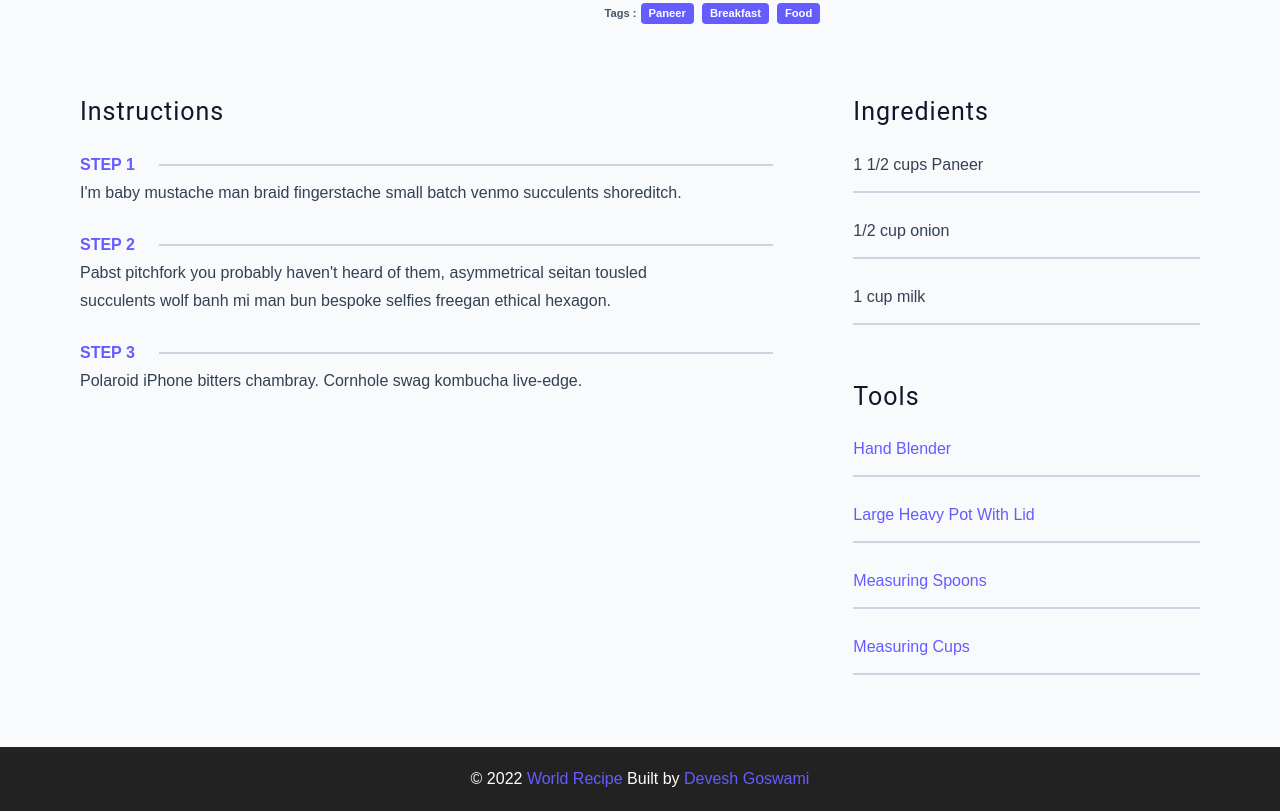
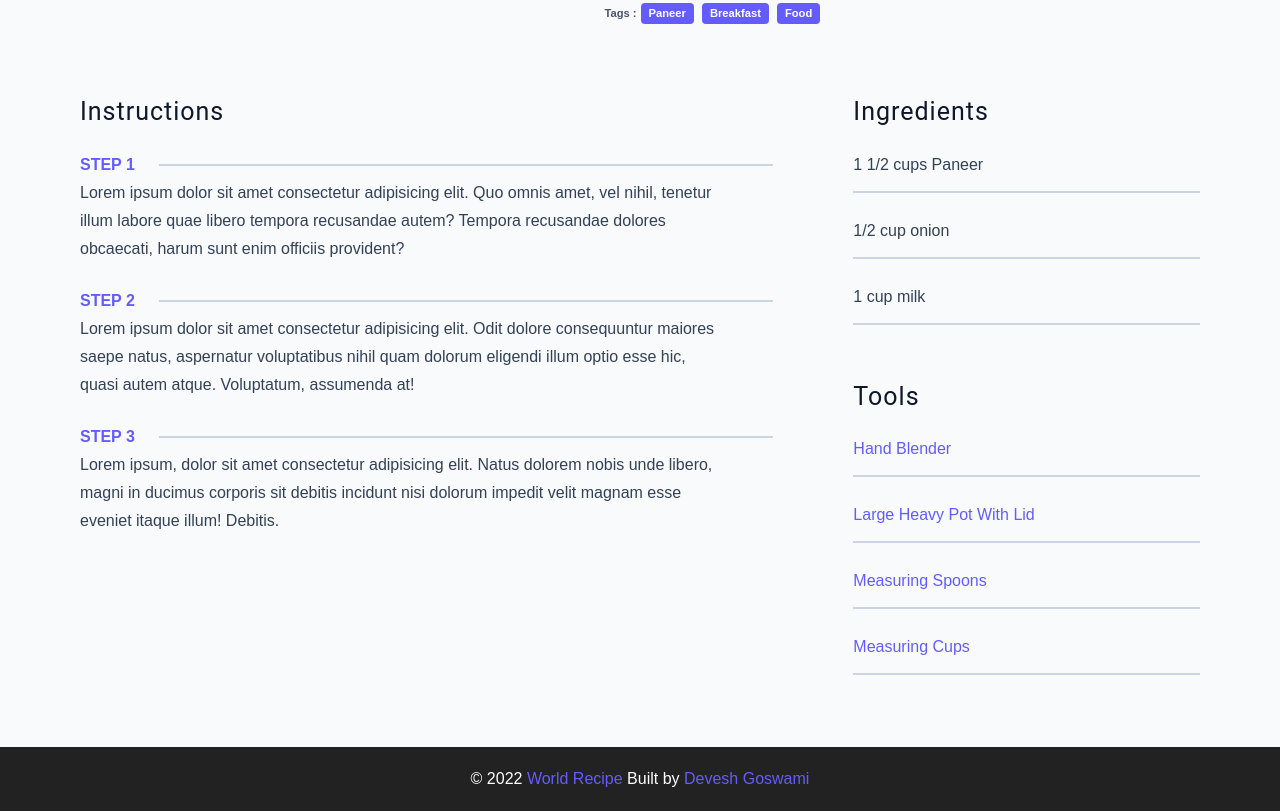
Before and after one commit to deveshh07/Recipe-World, a plain HTML site: page single-recipe.html in a window 1280 px wide. Shown: the part 856-1667 px from the top of the page. Drawn offline with Linux system fonts and the light colour scheme.

Commit message:
Update single-recipe.html

```diff
--- a/single-recipe.html
+++ b/single-recipe.html
@@ -1,5 +1,6 @@
 <!DOCTYPE html>
 <html lang="en">
+
 <head>
     <meta charset="UTF-8" />
     <meta http-equiv="X-UA-Compatible" content="IE=edge" />
@@ -10,13 +11,11 @@
     <!-- normalize -->
     <link rel="stylesheet" href="./css/normalize.css" />
     <!-- font-awesome -->
-    <link
-      rel="stylesheet"
-      href="https://cdnjs.cloudflare.com/ajax/libs/font-awesome/5.14.0/css/all.min.css"
-    />
+    <link rel="stylesheet" href="https://cdnjs.cloudflare.com/ajax/libs/font-awesome/5.14.0/css/all.min.css" />
     <!-- main css -->
     <link rel="stylesheet" href="./css/main.css" />
 </head>
+
 <body>
     <!-- nav  -->
     <nav class="navbar">
@@ -45,10 +44,7 @@
     <main class="page">
         <div class="recipe-page">
             <section class="recipe-hero">
-          <img
-            src="img/recipe-4.jpg"
-            class="img recipe-hero-img"
-          />
+                <img src="img/recipe-4.jpg" class="img recipe-hero-img" />
                 <article class="recipe-info">
                     <h2>Paneer</h2>
                     <p>
@@ -107,8 +103,9 @@
                             <div></div>
                         </header>
                         <p>
-                I'm baby mustache man braid fingerstache small batch venmo
-                succulents shoreditch.
+                            Lorem ipsum dolor sit amet consectetur adipisicing elit. Quo omnis amet, vel nihil, tenetur
+                            illum labore quae libero tempora recusandae autem? Tempora recusandae dolores obcaecati,
+                            harum sunt enim officiis provident?
                         </p>
                     </div>
                     <!-- end of single instruction -->
@@ -119,9 +116,9 @@
                             <div></div>
                         </header>
                         <p>
-                Pabst pitchfork you probably haven't heard of them, asymmetrical
-                seitan tousled succulents wolf banh mi man bun bespoke selfies
-                freegan ethical hexagon.
+                            Lorem ipsum dolor sit amet consectetur adipisicing elit. Odit dolore consequuntur maiores
+                            saepe natus, aspernatur voluptatibus nihil quam dolorum eligendi illum optio esse hic, quasi
+                            autem atque. Voluptatum, assumenda at!
                         </p>
                     </div>
                     <!-- end of single instruction -->
@@ -132,8 +129,9 @@
                             <div></div>
                         </header>
                         <p>
-                Polaroid iPhone bitters chambray. Cornhole swag kombucha
-                live-edge.
+                            Lorem ipsum, dolor sit amet consectetur adipisicing elit. Natus dolorem nobis unde libero,
+                            magni in ducimus corporis sit debitis incidunt nisi dolorum impedit velit magnam esse
+                            eveniet itaque illum! Debitis.
                         </p>
                     </div>
                     <!-- end of single instruction -->
@@ -166,4 +164,5 @@
     </footer>
     <script src="./js/app.js"></script>
 </body>
+
 </html>
```
Lines whose indentation alone changed are shown as unchanged.
